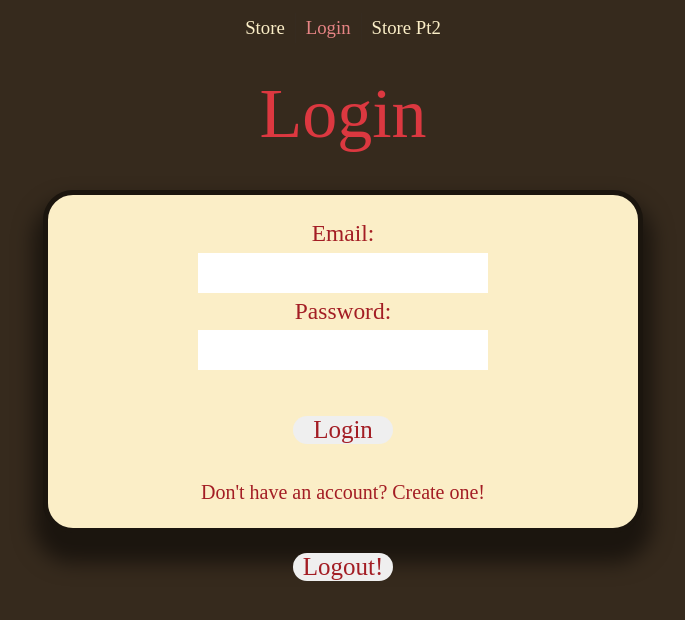
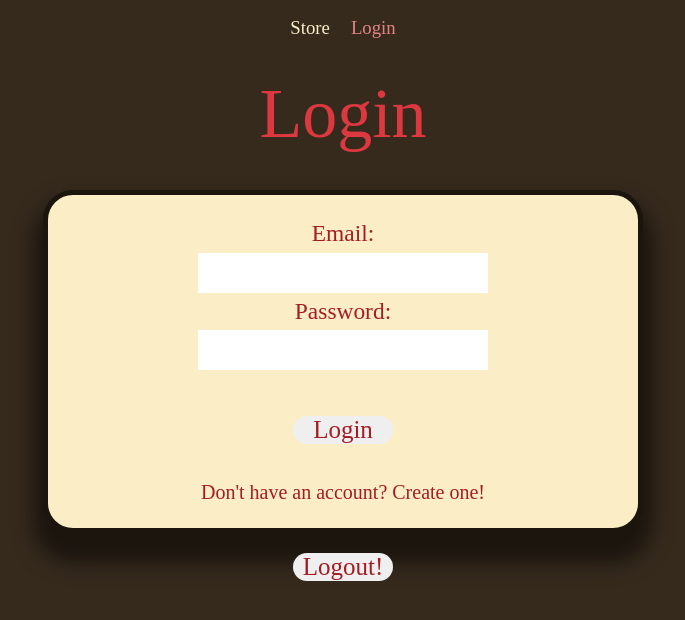
Before and after one commit to staten-island-tech/sql-project-hi, a Vue app in the folder vue/: page /login in a window 1280 px wide. Shown: the top 620 px of the page, without its empty margins (297-982 px from the left). Built offline with nearby package versions, Linux system fonts and the light colour scheme; a web font is replaced by a local one.

Commit message:
Update LoginView.vue

```diff
--- a/vue/src/views/LoginView.vue
+++ b/vue/src/views/LoginView.vue
@@ -6,7 +6,6 @@ import { RouterLink } from 'vue-router'
   <nav>
     <RouterLink to="/">Store</RouterLink>
     <RouterLink to="/login">Login</RouterLink>
-    <RouterLink to="organshop">Store Pt2</RouterLink>
   </nav>
   <h1>Login</h1>
   <div class="login">
```
